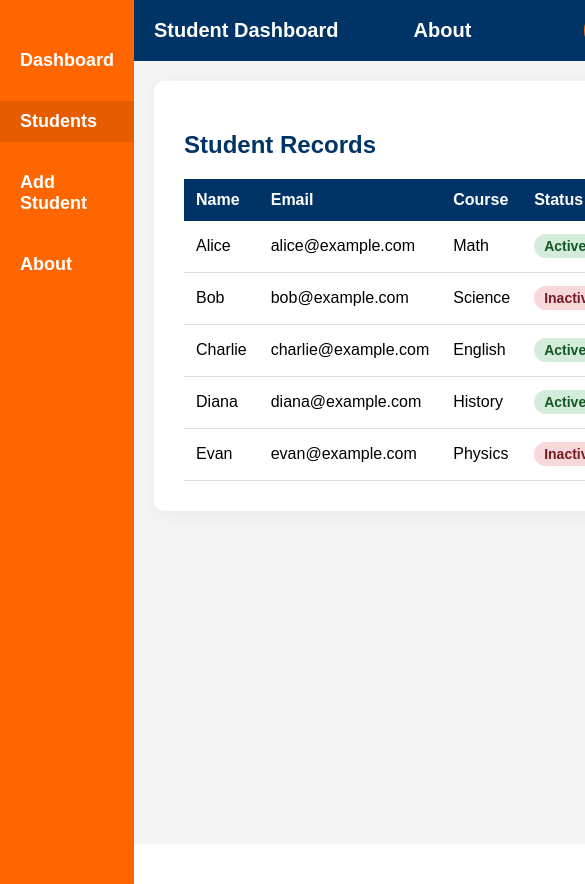
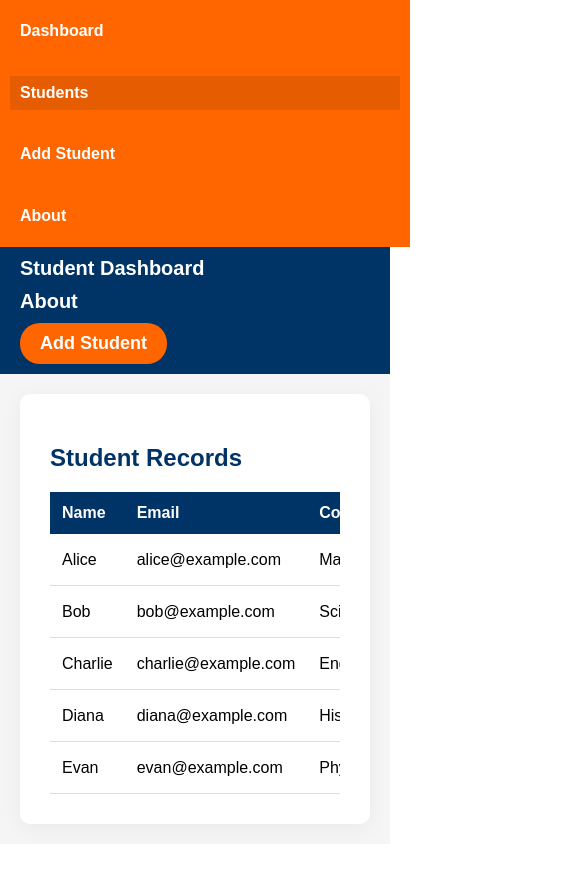
Before and after one commit to Rakhi-520/student-dashboard, a React (Create React App) app: page /students in a window 390 px wide. Shown: the top 884 px of the page, 585 px wide, since content can reach past the window. After the commit the page ends 844 px from the top, so only its background shows below. Built offline with nearby package versions, Linux system fonts and the light colour scheme; data requests are answered from the project's data file.

Commit message:
made it responsive

```diff
--- a/src/App.css
+++ b/src/App.css
@@ -16,3 +16,41 @@
   flex: 1;
   overflow-y: auto;
 }
+
+@media (max-width: 768px) {
+  .app-layout {
+    flex-direction: column;
+  }
+
+  .sidebar {
+    width: 100%;
+    display: flex;
+    justify-content: space-around;
+    padding: 10px;
+    flex-wrap: wrap;
+  }
+
+  .main-content {
+    width: 100%;
+  }
+
+  .navbar {
+    flex-direction: column;
+    align-items: flex-start;
+    gap: 10px;
+  }
+
+  .navbar .add-student-button {
+    width: 100%;
+  }
+
+  .student-table {
+    display: block;
+    overflow-x: auto;
+    width: 100%;
+  }
+
+  .student-table table {
+    width: 700px;
+  }
+}
--- a/src/components/Sidebar.css
+++ b/src/components/Sidebar.css
@@ -20,3 +20,9 @@
   .sidebar-link.active {
     background-color: #e65c00;
   }
+  @media (max-width: 768px) {
+    .sidebar-link {
+      font-size: 16px;
+      padding: 8px 10px;
+    }
+  }
--- a/src/pages/AddStudentForm.css
+++ b/src/pages/AddStudentForm.css
@@ -43,3 +43,14 @@
   .add-student-form button:hover {
     background-color: #e65c00;
   }
+  @media (max-width: 768px) {
+    .add-student-form {
+      padding: 20px;
+    }
+
+    .add-student-form input,
+    .add-student-form select,
+    .add-student-form button {
+      width: 100%;
+    }
+  }
```
